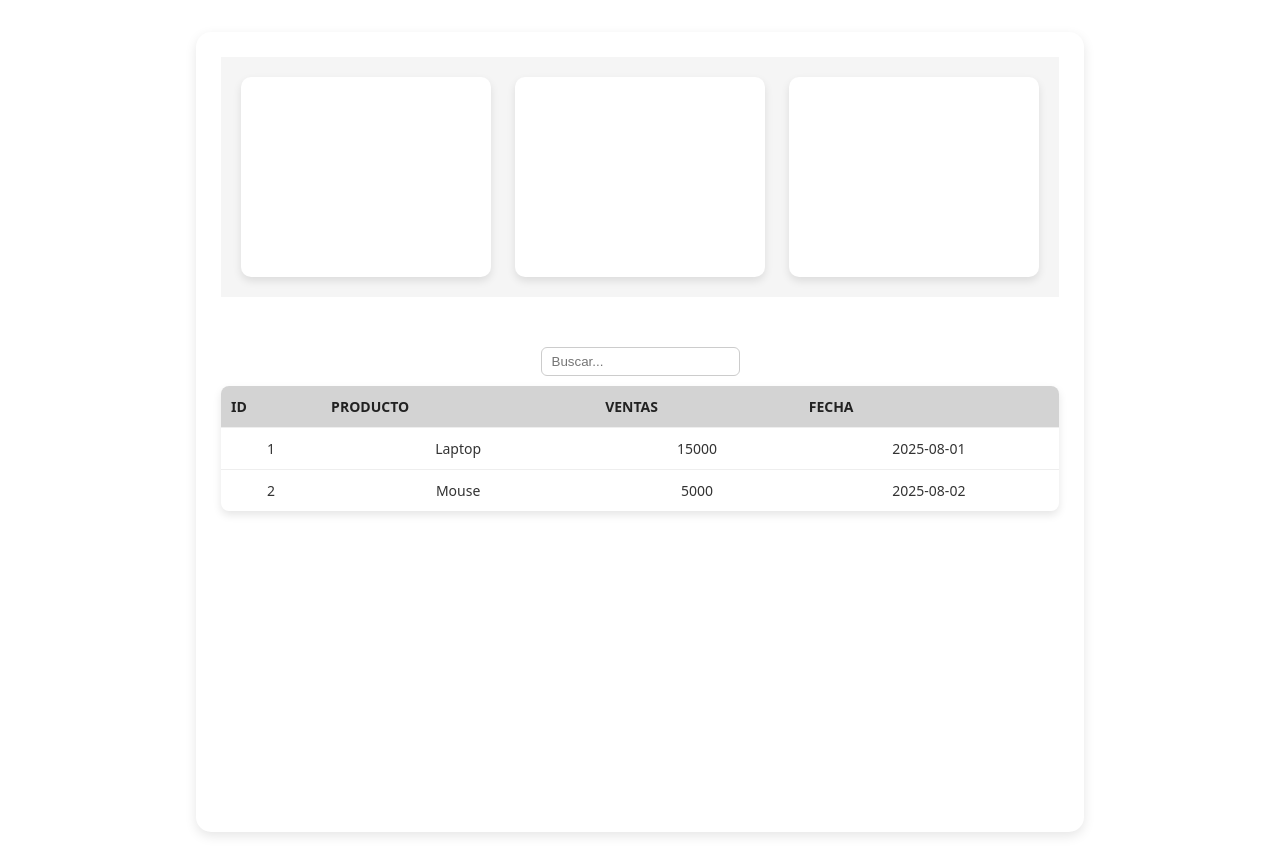
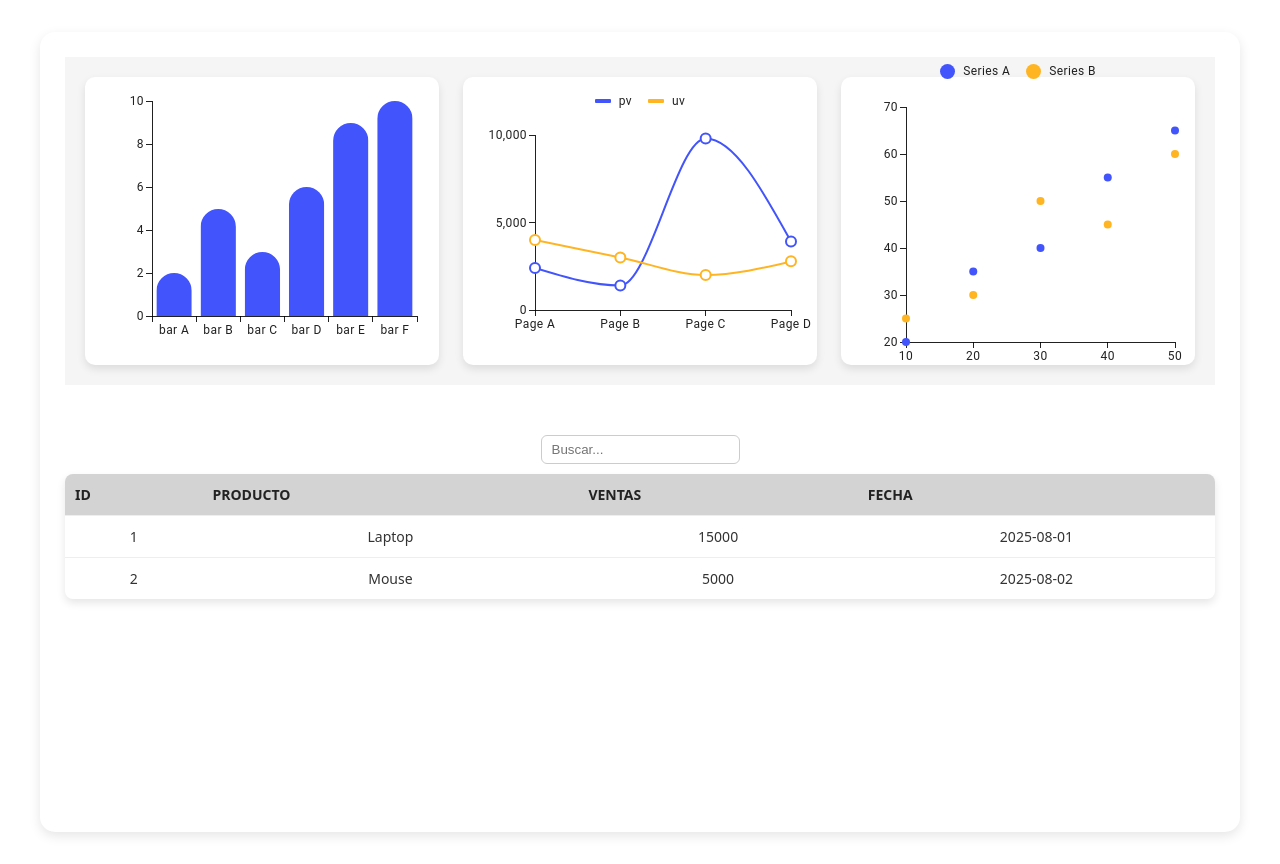
Before and after one commit to EfraRS-dev/reports-module, a React (Vite) app in the folder frontend/: page / in a window 1280 px wide. Built offline with nearby package versions, Linux system fonts and the light colour scheme.

Commit message:
Charts components

```diff
--- a/frontend/package.json
+++ b/frontend/package.json
@@ -10,7 +10,12 @@
     "preview": "vite preview"
   },
   "dependencies": {
+    "@emotion/react": "^11.14.0",
+    "@emotion/styled": "^11.14.1",
+    "@mui/material": "^7.3.1",
+    "@mui/x-charts": "^8.10.1",
     "@tanstack/react-table": "^8.21.3",
+    "randomdata": "^0.0.2",
     "react": "^19.1.1",
     "react-dom": "^19.1.1"
   },
--- /dev/null
+++ b/frontend/src/components/barchart.tsx
@@ -0,0 +1,14 @@
+import React from "react";
+import { BarChart } from '@mui/x-charts/BarChart';
+
+export default function Barchart() {
+    return (
+        <BarChart
+            xAxis={[{ id: 'barCategories', data: ['bar A', 'bar B', 'bar C', 'bar D', 'bar E', 'bar F'] }]}
+            series={[{ data: [2, 5, 3, 6, 9, 10] }]}
+            width={350}
+            height={280}
+            borderRadius={25}
+        />
+    )
+}
--- a/frontend/src/components/graphic.tsx
+++ /dev/null
@@ -1,10 +0,0 @@
-import React from "react";
-import "../styles/graphics.css"
-
-export default function Graphic(){
-    return (
-        <div className="graphic">
-            <span className="placeholder"></span>
-        </div>
-    )
-}
--- /dev/null
+++ b/frontend/src/components/linechart.tsx
@@ -0,0 +1,28 @@
+import * as React from 'react';
+import { LineChart } from '@mui/x-charts/LineChart';
+
+const margin = { right: 24 };
+const uData = [4000, 3000, 2000, 2780];
+const pData = [2400, 1398, 9800, 3908];
+const xLabels = [
+  'Page A',
+  'Page B',
+  'Page C',
+  'Page D',
+];
+
+export default function Linechart() {
+    return (
+        <LineChart
+            width={350}
+            height={240}
+            series={[
+                { data: pData, label: 'pv' },
+                { data: uData, label: 'uv' },
+            ]}
+            xAxis={[{ scaleType: 'point', data: xLabels }]}
+            yAxis={[{ width: 50 }]}
+            margin={margin}
+        />
+    );
+}
--- /dev/null
+++ b/frontend/src/components/piechart.tsx
@@ -0,0 +1,20 @@
+import * as React from 'react';
+import { PieChart } from '@mui/x-charts/PieChart';
+
+export default function Piechart() {
+    return (
+        <PieChart
+            series={[
+                {
+                    data: [
+                        { id: 0, value: 10, label: 'series A' },
+                        { id: 1, value: 15, label: 'series B' },
+                        { id: 2, value: 20, label: 'series C' },
+                    ],
+                },
+            ]}
+            width={350}
+            height={240}
+        />
+    );
+}
--- /dev/null
+++ b/frontend/src/components/randomData.tsx
@@ -0,0 +1,8 @@
+// Generamos un dataset de ejemplo
+export const data = [
+  { id: 1, x1: 10, y1: 20, y2: 25 },
+  { id: 2, x1: 20, y1: 35, y2: 30 },
+  { id: 3, x1: 30, y1: 40, y2: 50 },
+  { id: 4, x1: 40, y1: 55, y2: 45 },
+  { id: 5, x1: 50, y1: 65, y2: 60 },
+];
--- /dev/null
+++ b/frontend/src/components/scatterchart.tsx
@@ -0,0 +1,21 @@
+import * as React from 'react';
+import { ScatterChart } from '@mui/x-charts/ScatterChart';
+import { data } from './randomData';
+
+export default function Scatterchart() {
+  return (
+    <ScatterChart
+      height={300}
+      series={[
+        {
+          label: 'Series A',
+          data: data.map((v) => ({ x: v.x1, y: v.y1, id: v.id })),
+        },
+        {
+          label: 'Series B',
+          data: data.map((v) => ({ x: v.x1, y: v.y2, id: v.id })),
+        },
+      ]}
+    />
+  );
+}
--- a/frontend/src/elements/graphics.tsx
+++ b/frontend/src/elements/graphics.tsx
@@ -1,12 +1,15 @@
-import Graphic from "../components/graphic";
+import Barchart from "../components/barchart";
+import Linechart from "../components/linechart";
+import Piechart from "../components/piechart";
+import Scatterchart from "../components/scatterchart";
 import "../styles/graphics.css"
 
 export default function Graphics(){
     return(
         <div className="graphics-container">
-            <Graphic/>
-            <Graphic/>
-            <Graphic/>
+            <div className="graphic"> <Barchart /> </div>
+            <div className="graphic"> <Linechart /> </div>
+            <div className="graphic"> <Scatterchart /> </div>
         </div>
     )
 }
--- a/frontend/src/styles/graphics.css
+++ b/frontend/src/styles/graphics.css
@@ -1,24 +1,19 @@
-.graphics-container{
+.graphics-container {
     display: flex;
-  justify-content: center;
-  gap: 24px; /* espacio entre gráficas */
-  padding: 20px;
-  background-color: #f5f5f5; /* gris claro para ver contraste */
-  /*min-height: 100vh; /* ocupa toda la pantalla */
-  align-items: center;
+    justify-content: center;
+    gap: 24px;
+    padding: 20px;
+    background-color: #f5f5f5;
+    align-items: center;
 }
 
-.graphic{
-    width: 250px;
-    height: 200px;
+.graphic {
+    width: 25rem;
+    height: 18rem;
     background-color: white;
     border-radius: 10px;
-    box-shadow: 0px 4px 8px rgba(0,0,0,0.1);
+    box-shadow: 0px 4px 8px rgba(0, 0, 0, 0.1);
     display: flex;
     align-items: center;
-    justify-content: center;
+    justify-content: flex-end;
 }
-.placeholder{
-    color: #999;
-    font-size: 14px;
-}
```
Also changed, not shown: 1 other file (tests, documents, lock files or other folders).
